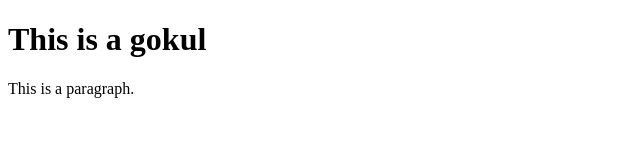
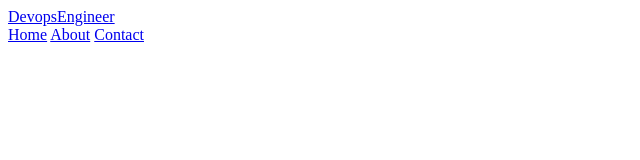
Before and after one commit to GokulanJayagopi/sample-html-deploy-project, a plain HTML site: page index.html in a window 1280 px wide. Shown: the whole page, without its empty margins (0-640 px from the left). Drawn offline with Linux system fonts and the light colour scheme.

Commit message:
Update index.html

```diff
--- a/index.html
+++ b/index.html
@@ -1,10 +1,8 @@
-<!DOCTYPE html>
-<html>
-<title>HTML Tutorial</title>
-<body>
-
-<h1>This is a gokul</h1>
-<p>This is a paragraph.</p>
-
-</body>
-</html>
+<header class="header">
+  <a href="#" class="logo">DevopsEngineer</a>
+  <nav class="nav-items">
+    <a href="#">Home</a>
+    <a href="#">About</a>
+    <a href="#">Contact</a>
+  </nav>
+</header>
```
